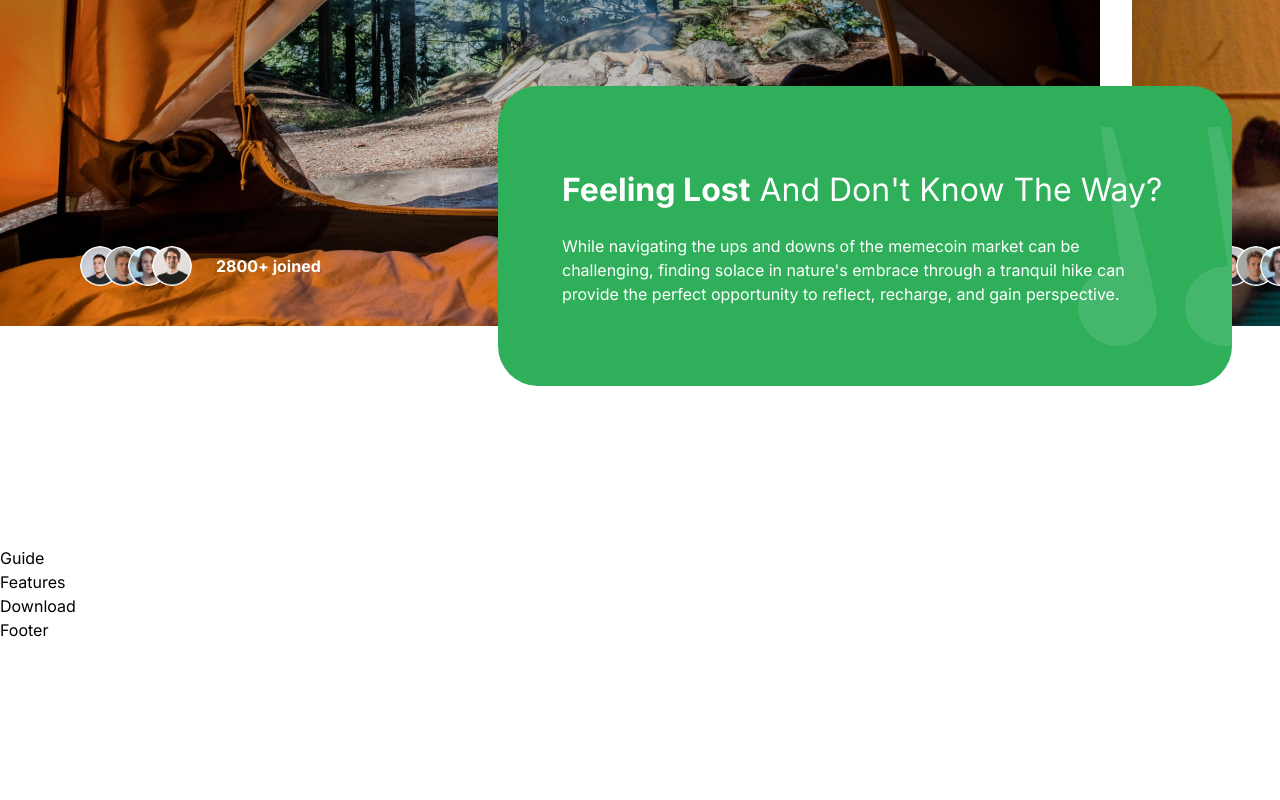
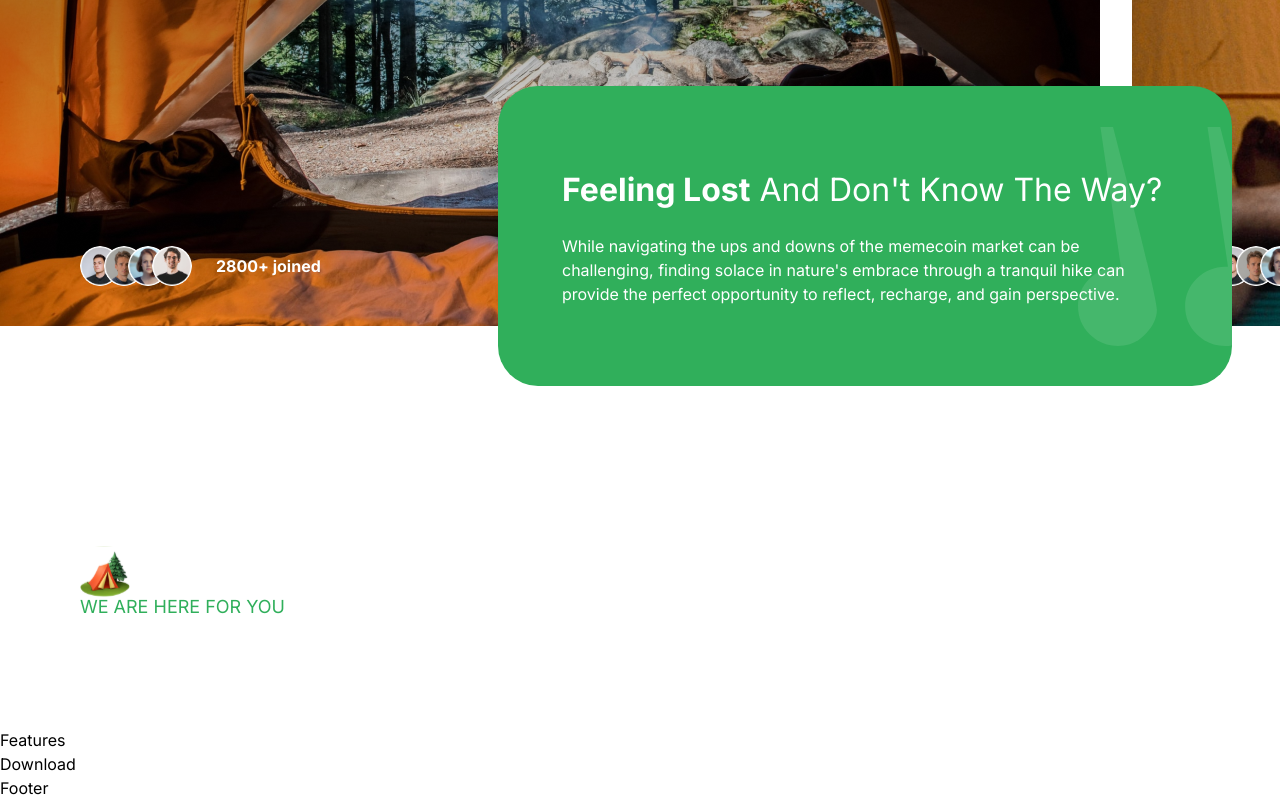
Before and after one commit to eddyK15501/travel-app, a Next.js app: page / in a window 1280 px wide. Shown: the part 1293-2093 px from the top of the page. Before the commit the page ends 1935 px from the top, so only its background shows below. Built offline with nearby package versions, Linux system fonts and the light colour scheme.

Commit message:
Guide.tsx - start; section heading/icon added

```diff
--- a/components/Guide.tsx
+++ b/components/Guide.tsx
@@ -1,9 +1,16 @@
-import React from 'react'
+import Image from 'next/image';
 
 const Guide = () => {
   return (
-    <div>Guide</div>
-  )
-}
+    <section className='flexCenter flex-col'>
+      <div className='w-full pb-24 padding-container max-container'>
+        <Image src='/camp.svg' alt='camp-icon' width={50} height={50} />
+        <p className='uppercase regular-18 -mt-1 mb-3 text-green-50'>
+          We Are Here For You
+        </p>
+      </div>
+    </section>
+  );
+};
 
-export default Guide
+export default Guide;
```
